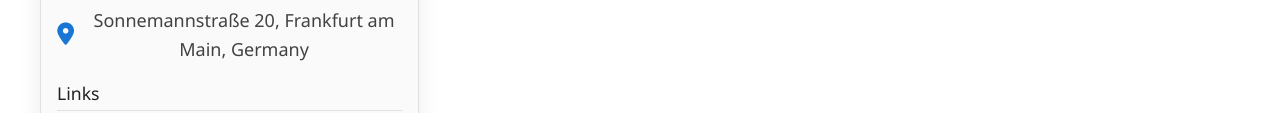
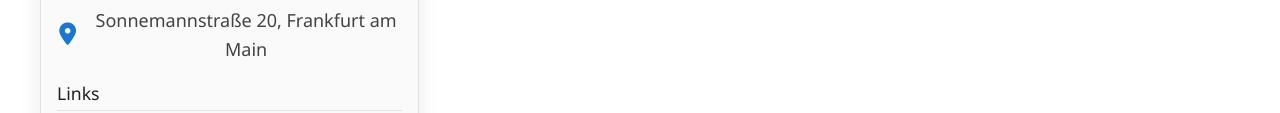
Before and after one commit to jakubmistak/jakubmistak.github.io, a plain HTML site: page index.html in a window 1280 px wide. Shown: the part 641-754 px from the top of the page. Drawn offline with Linux system fonts and the light colour scheme; some icons are missing.

Commit message:
Update index.html

```diff
--- a/index.html
+++ b/index.html
@@ -88,7 +88,7 @@
                             </div>
                             <div class="contact-item">
                                 <i class="fas fa-map-marker-alt"></i>
-                                <span>Sonnemannstraße 20, Frankfurt am Main, Germany</span>
+                                <span>Sonnemannstraße 20, Frankfurt am Main</span>
                             </div>
                         </div>
 
```
